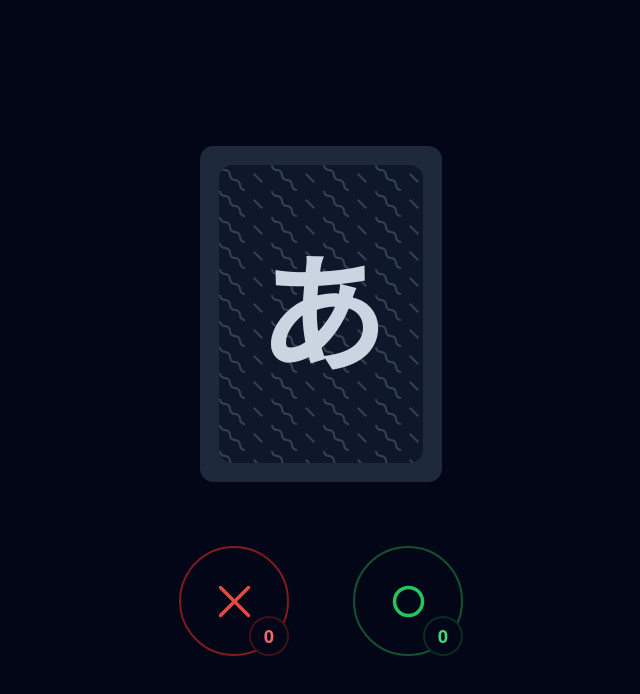
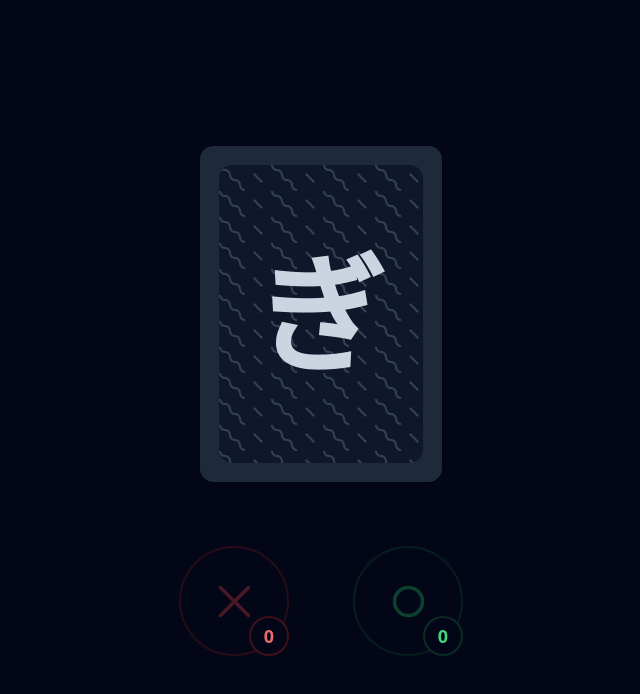
Before and after one commit to oncet/hiragana-flashcards, a React app: page / in a window 1280 px wide. Shown: the top 694 px of the page, without its empty margins (319-959 px from the left). Built offline with nearby package versions, Linux system fonts and the light colour scheme; the HTML template or start-up script is replaced by a standard one.

Commit message:
game working

```diff
--- a/src/App.tsx
+++ b/src/App.tsx
@@ -2,14 +2,22 @@ import { motion } from "framer-motion";
 import { useEffect, useState } from "react";
 
 import "./App.css";
+
 import AcceptButton from "./components/AcceptButton";
 import RejectButton from "./components/RejectButton";
+import syllables from "./syllables";
+
+const randomSyllables = syllables.sort(() => Math.random() - 0.5);
 
 const App = () => {
   const [theme] = useState<"light" | "dark">("dark");
 
+  const [syllableIndex, setSyllableIndex] = useState(0);
+  const [currentSyllable, setCurrentSyllable] = useState(randomSyllables[0]);
   const [isFlipped, setIsFlipped] = useState(false);
   const [isReverseVisible, setIsReverseVisible] = useState(false);
+  const [rejectedCount, setRejectedCount] = useState(0);
+  const [acceptedCount, setAcceptedCount] = useState(0);
 
   useEffect(() => {
     const htmlElement = document.querySelector("html");
@@ -28,6 +36,20 @@ const App = () => {
     }
   }, []);
 
+  useEffect(() => {
+    if (!isReverseVisible) {
+      setCurrentSyllable(
+        syllableIndex < syllables.length - 1
+          ? syllables[syllableIndex + 1]
+          : syllables[0],
+      );
+
+      setSyllableIndex(
+        syllableIndex < syllables.length - 1 ? syllableIndex + 1 : 0,
+      );
+    }
+  }, [isReverseVisible]);
+
   return (
     <div className="flex h-svh flex-col items-center justify-center gap-16">
       <motion.button
@@ -41,14 +63,16 @@ const App = () => {
           }
         }}
         onClick={() => {
-          setIsFlipped(!isFlipped);
+          if (!isFlipped) {
+            setIsFlipped(true);
+          }
         }}
         className={`h-[8.9cm] w-[6.4cm] rounded-[3.55mm] ${
           isReverseVisible ? "bg-slate-900" : "bg-slate-800"
         } p-[5mm]`}
       >
         <div
-          className={`flex h-full items-center justify-center rounded-[3.6mm] bg-slate-900 text-9xl font-bold text-slate-300`}
+          className={`flex h-full items-center justify-center rounded-[3.6mm] bg-slate-900 text-9xl font-bold uppercase text-slate-300`}
           style={{
             backgroundImage: isReverseVisible
               ? ""
@@ -56,20 +80,42 @@ const App = () => {
           }}
         >
           {isReverseVisible ? (
-            <div className="[transform:rotateY(180deg)]">A</div>
+            <div className="[transform:rotateY(180deg)]">
+              {currentSyllable.romaji}
+            </div>
           ) : (
-            "あ"
+            currentSyllable.kana
           )}
         </div>
       </motion.button>
-      <div className="flex w-full justify-center gap-16">
-        <RejectButton />
-        <AcceptButton />
+      <div
+        className={
+          "flex w-full justify-center gap-16 transition-opacity duration-300 "
+        }
+      >
+        <RejectButton
+          className={isFlipped ? "opacity-100" : "opacity-30"}
+          count={rejectedCount}
+          onClick={() => {
+            if (isFlipped) {
+              setRejectedCount(rejectedCount + 1);
+              setIsFlipped(false);
+            }
+          }}
+        />
+        <AcceptButton
+          className={isFlipped ? "opacity-100" : "opacity-30"}
+          count={acceptedCount}
+          onClick={() => {
+            if (isFlipped) {
+              setAcceptedCount(acceptedCount + 1);
+              setIsFlipped(false);
+            }
+          }}
+        />
       </div>
     </div>
   );
-
-  // return <Main />;
 };
 
 export default App;
--- a/src/components/AcceptButton.tsx
+++ b/src/components/AcceptButton.tsx
@@ -1,18 +1,22 @@
 import { motion } from "framer-motion";
-import { useState } from "react";
 
 import Circle from "./Circle";
 
-const AcceptButton = () => {
-  const [count, setCount] = useState(0);
+type AcceptButtonProps = {
+  className?: string;
+  count: number;
+  onClick: () => void;
+};
 
+const AcceptButton = ({ className, count, onClick }: AcceptButtonProps) => {
   return (
     <div className="relative">
       <button
-        className="flex h-[110px] w-[110px] items-center justify-center rounded-full border-2 border-green-900"
-        onClick={() => {
-          setCount(count + 1);
-        }}
+        className={
+          "flex h-[110px] w-[110px] items-center justify-center rounded-full border-2 border-green-900 transition-opacity duration-300 " +
+          className
+        }
+        onClick={onClick}
       >
         <Circle size="sm" />
       </button>
--- a/src/components/RejectButton.tsx
+++ b/src/components/RejectButton.tsx
@@ -1,18 +1,22 @@
 import { motion } from "framer-motion";
-import { useState } from "react";
 
 import Cross from "./Cross";
 
-const RejectButton = () => {
-  const [count, setCount] = useState(0);
+type RejectButtonProps = {
+  className?: string;
+  count: number;
+  onClick: () => void;
+};
 
+const RejectButton = ({ className, count, onClick }: RejectButtonProps) => {
   return (
     <div className="relative">
       <button
-        className="flex h-[110px] w-[110px] items-center justify-center rounded-full border-2 border-red-900"
-        onClick={() => {
-          setCount(count + 1);
-        }}
+        className={
+          "flex h-[110px] w-[110px] items-center justify-center rounded-full border-2 border-red-900 transition-opacity duration-300 " +
+          className
+        }
+        onClick={onClick}
       >
         <Cross size="sm" />
       </button>
```
